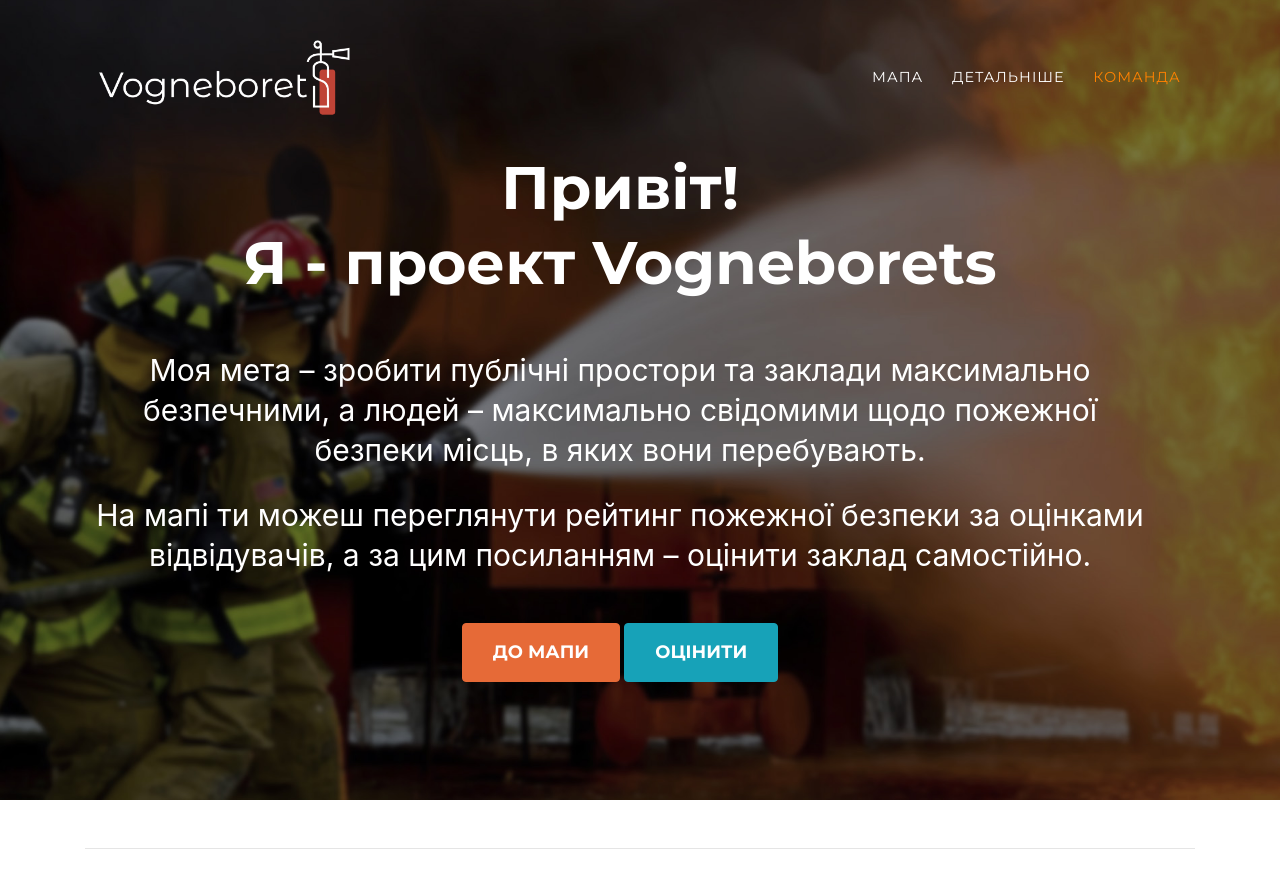
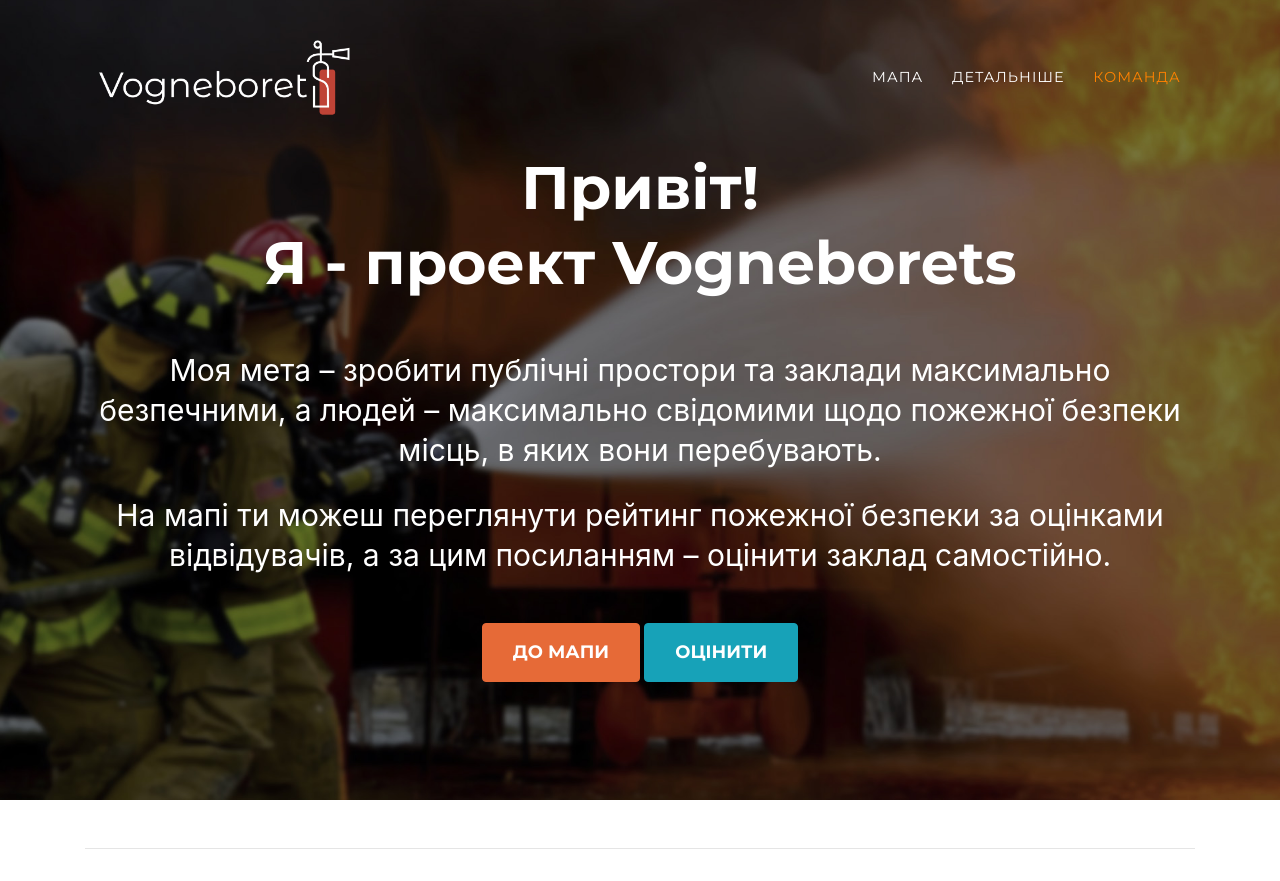
Before and after one commit to Bot-Zavod/vogneborets, a Flask app: template Website/templates/index.html in a window 1280 px wide. Shown: the top 881 px of the page. Run offline with Flask 2, Linux system fonts and the light colour scheme; the template is opened without the code that fills it, so the values that code supplies are empty; some libraries are stand-ins or nearby versions; some web fonts are replaced.

Commit message:
css again

```diff
--- a/Website/static/css/agency.css
+++ b/Website/static/css/agency.css
@@ -199,7 +199,7 @@ header.masthead {
 header.masthead .intro-text {
   padding-top: 20vh;
   padding-bottom: 20vh;
-  padding-right: 5vh;
+  padding-right: 0vh;
   padding-left: 0vh;
 }
 
```
